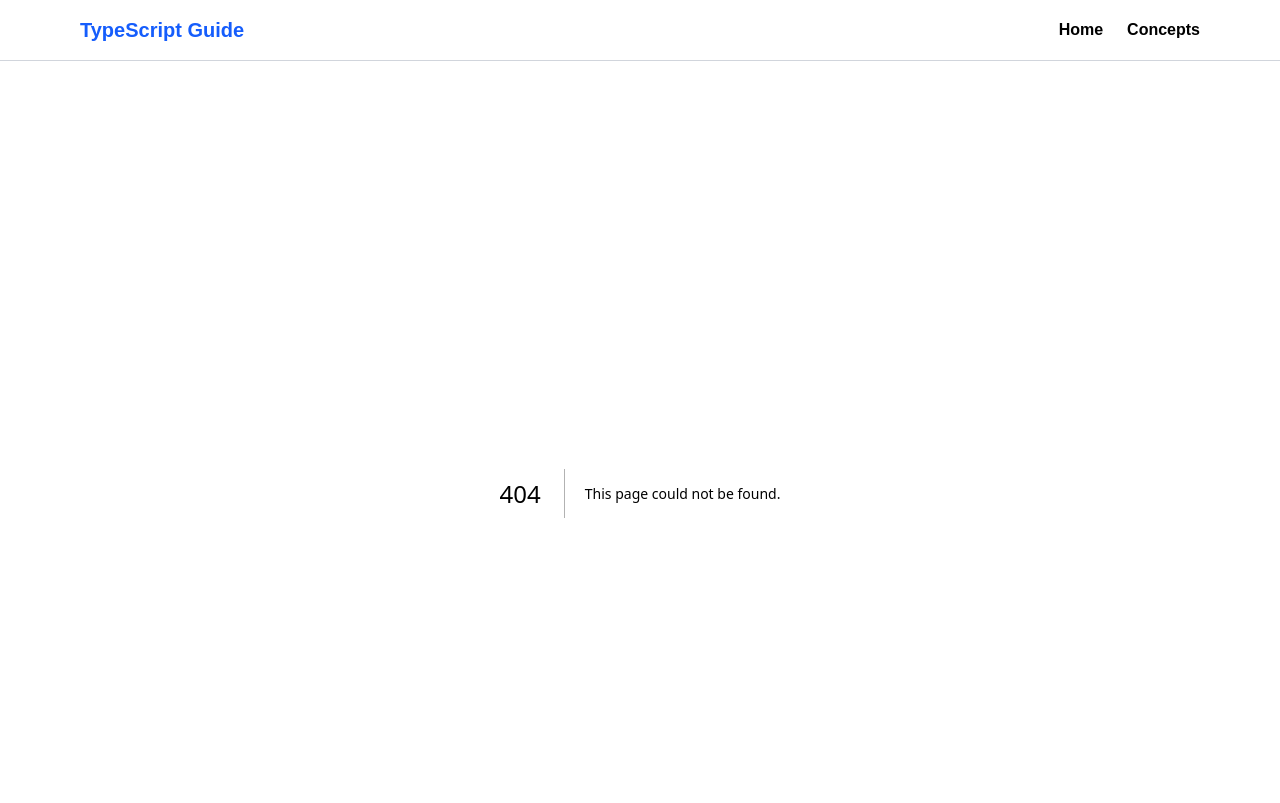
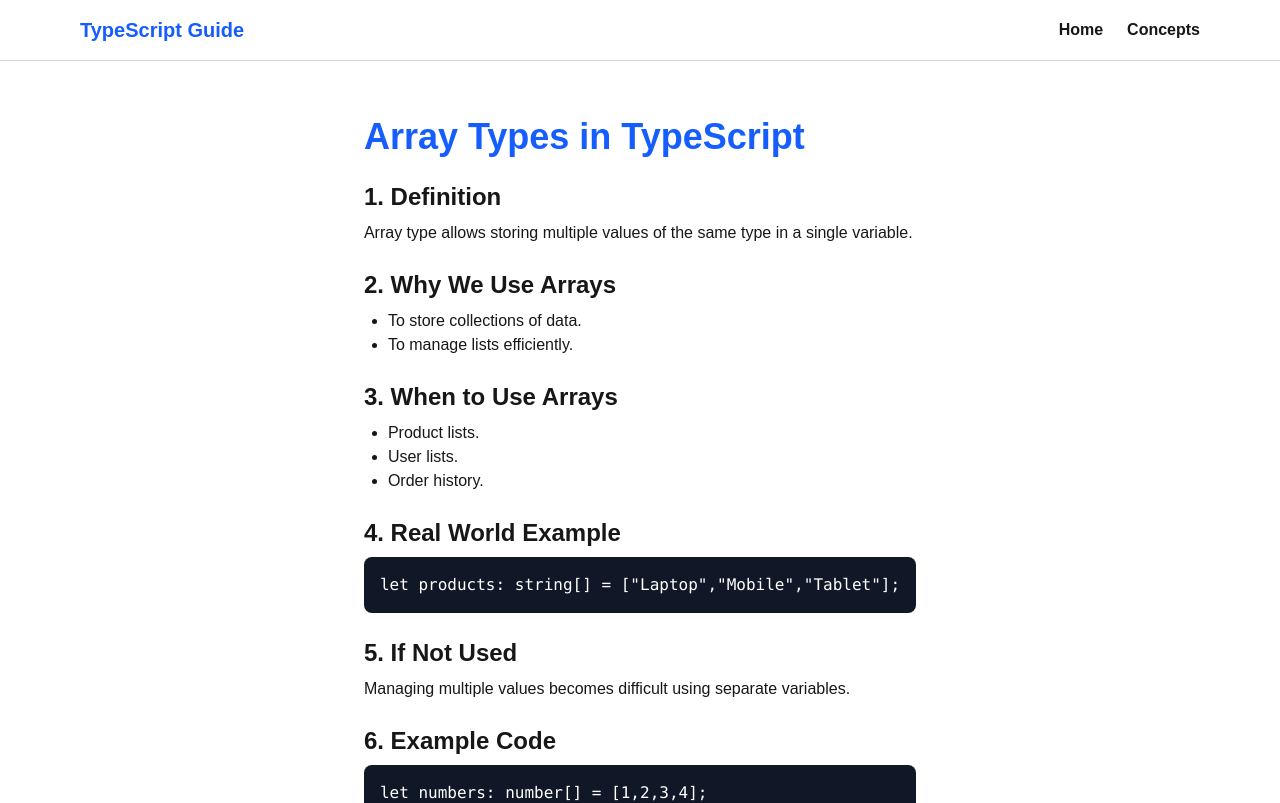
Before and after one commit to Monisasmal/Type-script-Concept, a Next.js app: page /concepts/ArrayTypes in a window 1280 px wide. Before the commit this address had no page. Shown: the top 803 px of the page. Built offline with nearby package versions, Linux system fonts and the light colour scheme.

Commit message:
update concept

```diff
--- /dev/null
+++ b/src/app/concepts/ArrayTypes/page.tsx
@@ -0,0 +1,70 @@
+export default function ArrayTypes() {
+  return (
+    <div className="max-w-5xl mx-auto p-6">
+
+      <h1 className="text-4xl font-bold text-blue-600 mb-6">
+        Array Types in TypeScript
+      </h1>
+
+      <section className="mb-6">
+        <h2 className="text-2xl font-semibold mb-2">1. Definition</h2>
+
+        <p>
+          Array type allows storing multiple values of the same type
+          in a single variable.
+        </p>
+
+      </section>
+
+      <section className="mb-6">
+        <h2 className="text-2xl font-semibold mb-2">2. Why We Use Arrays</h2>
+
+        <ul className="list-disc ml-6">
+          <li>To store collections of data.</li>
+          <li>To manage lists efficiently.</li>
+        </ul>
+
+      </section>
+
+      <section className="mb-6">
+        <h2 className="text-2xl font-semibold mb-2">3. When to Use Arrays</h2>
+
+        <ul className="list-disc ml-6">
+          <li>Product lists.</li>
+          <li>User lists.</li>
+          <li>Order history.</li>
+        </ul>
+
+      </section>
+
+      <section className="mb-6">
+        <h2 className="text-2xl font-semibold mb-2">4. Real World Example</h2>
+
+        <pre className="bg-gray-900 text-white p-4 rounded-lg">
+{`let products: string[] = ["Laptop","Mobile","Tablet"];`}
+        </pre>
+
+      </section>
+
+      <section className="mb-6">
+        <h2 className="text-2xl font-semibold mb-2">5. If Not Used</h2>
+
+        <p>
+          Managing multiple values becomes difficult using separate variables.
+        </p>
+
+      </section>
+
+      <section>
+        <h2 className="text-2xl font-semibold mb-2">6. Example Code</h2>
+
+        <pre className="bg-gray-900 text-white p-4 rounded-lg">
+{`let numbers: number[] = [1,2,3,4];
+console.log(numbers);`}
+        </pre>
+
+      </section>
+
+    </div>
+  );
+}
--- a/src/app/concepts/page.tsx
+++ b/src/app/concepts/page.tsx
@@ -15,6 +15,7 @@ const concept = [
      {name: "What is Number Type?", path:"/concepts/NumberType"},
      {name: "What is Boolean Type?", path:"/concepts/BooleanType"},
      {name: "What is Null and Undefined Type?", path:"/concepts/NullandUndefined"},
+     {name: "What is Array Type?", path:"/concepts/ArrayTypes"},
 ];
 
 export default function Concepts(){
```
